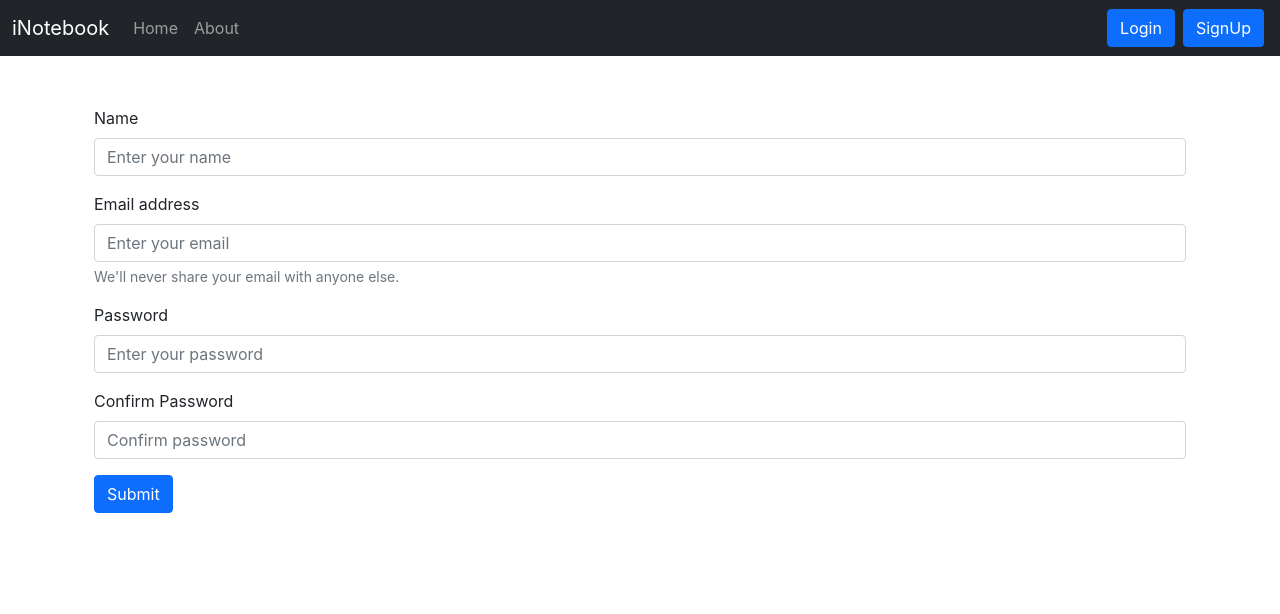
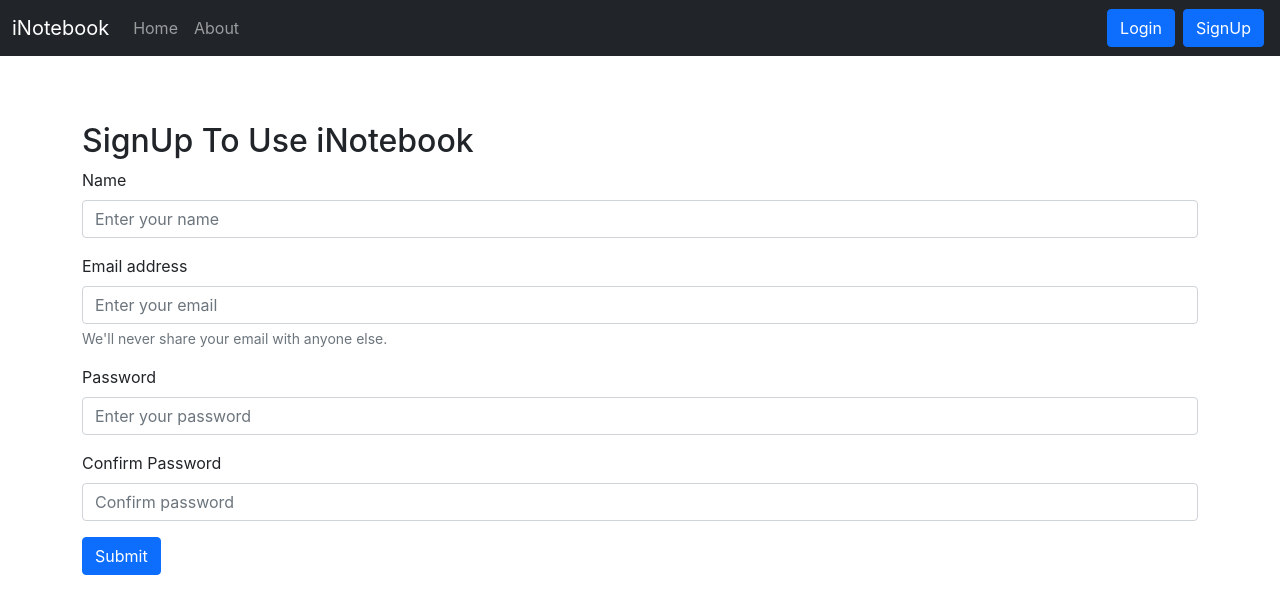
Before and after one commit to Prathik-reddy/iNoteBook, a React (Create React App) app: page /signup in a window 1280 px wide. Shown: the top 614 px of the page. Built offline with nearby package versions, Linux system fonts and the light colour scheme.

Commit message:
minor changes

```diff
--- a/src/components/Login.js
+++ b/src/components/Login.js
@@ -16,8 +16,6 @@ const Login = (props) => {
             body: JSON.stringify({email:credentials.email,password:credentials.password})
           });
           const json = await response.json();
-          console.log("auth token is : ", json.authToken);
-          console.log("json is : ",json);
           if(json.success) {
                 // save the auth token and redirect
                 localStorage.setItem('token',json.authToken);
@@ -35,7 +33,8 @@ const Login = (props) => {
     }
 
     return (
-        <div>
+        <div className= "mt-3">
+            <h2>Login To Continue To Use iNotebook</h2>
             <form  onSubmit={handleSubmit}>
                 <div className="mb-3">
                     <label htmlFor="exampleInputEmail1" className="form-label">Email address</label>
--- a/src/components/Navbar.js
+++ b/src/components/Navbar.js
@@ -29,7 +29,7 @@ export const Navbar = () => {
                         {!localStorage.getItem("token") ? <form className="d-flex">
                             <Link className="btn btn-primary mx-1" to="/login" role="button">Login</Link>
                             <Link className="btn btn-primary mx-1" to="/signup" role="button">SignUp</Link>
-                        </form>: <button className="btn btn-primary mx-1" onClick={handleLogout} role="button">Logout</button>}
+                        </form>: <button className="btn btn-primary mx-1" onClick={handleLogout} >Logout</button>}
                     </div>
                 </div>
             </nav>
--- a/src/components/SignUp.js
+++ b/src/components/SignUp.js
@@ -35,7 +35,8 @@ const SignUp = (props) => {
     }
 
     return (
-        <div className="container">
+        <div className= "mt-3">
+        <h2>SignUp To Use iNotebook</h2>
             <form onSubmit={handleSubmit}>
                 <div className="mb-3">
                     <label htmlFor="name" className="form-label">Name</label>
```
